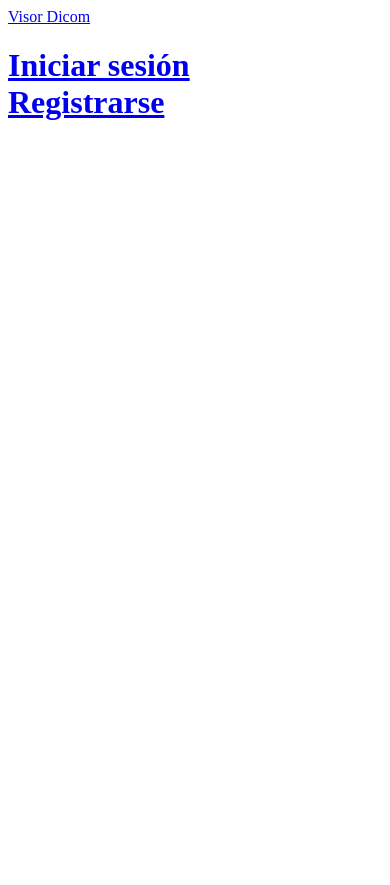
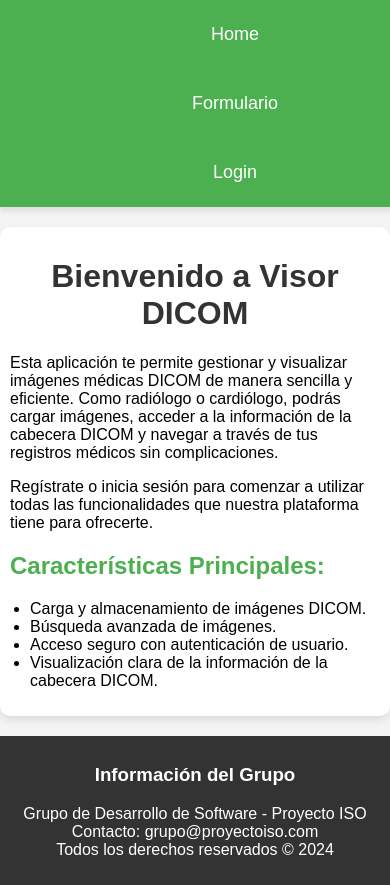
Before and after one commit to Vestermix/GRP-EMPANADAS-DE-SOFTWARE-2024-PROYINF, a Django app: page / in a window 390 px wide; the page is wider, and only the part inside the window is pictured. Before the commit the page ends 120 px from the top of that part, so only its background shows below. Run offline with Django 5.2, Linux system fonts and the light colour scheme.

Commit message:
Add files via upload

```diff
--- a/ArchivosProjectoDjango/ProjectoWebISO/settings.py
+++ b/ArchivosProjectoDjango/ProjectoWebISO/settings.py
@@ -116,7 +116,7 @@
 # Static files (CSS, JavaScript, Images)
 # https://docs.djangoproject.com/en/5.1/howto/static-files/
 
-STATIC_URL = 'static/'
+STATIC_URL = '/static/'
 
 # Default primary key field type
 # https://docs.djangoproject.com/en/5.1/ref/settings/#default-auto-field
--- /dev/null
+++ b/ArchivosProjectoDjango/visorDicom/static/css/cabecera.css
@@ -0,0 +1,38 @@
+/* Cabecera principal */
+
+/* Estilo para la cabecera */
+.header {
+    width: 100%;  /* La cabecera ocupa todo el ancho de la página */
+    background-color: #4CAF50;  /* Color de fondo verde */
+    padding: 10px 20px;  /* Espaciado interno */
+    box-shadow: 0 4px 6px rgba(0, 0, 0, 0.1);  /* Sombra ligera */
+    display: flex;
+    justify-content: center; /* Alinea los elementos dentro de la cabecera al centro */
+    gap: 20px;  /* Añade espacio entre los enlaces */
+}
+
+/* Estilos para los enlaces dentro de la cabecera */
+.header a {
+    color: white;  /* Color del texto blanco */
+    text-align: center;  /* Centrar el texto dentro del enlace */
+    padding: 14px 20px;  /* Espaciado interno para hacer los enlaces más grandes */
+    text-decoration: none;  /* Elimina el subrayado de los enlaces */
+    font-size: 18px;  /* Tamaño de fuente un poco más grande */
+}
+
+/* Efecto al pasar el cursor por encima de los enlaces */
+.header a:hover {
+    background-color: #45a049;  /* Cambia el color de fondo en hover */
+    border-radius: 4px;  /* Bordes redondeados en hover */
+}
+
+/* Para pantallas pequeñas */
+@media screen and (max-width: 600px) {
+    .header {
+        flex-direction: column;  /* Cambia a formato vertical en pantallas pequeñas */
+    }
+    .header a {
+        width: 100%;  /* Enlaces ocupan todo el ancho */
+        text-align: center;  /* Alinear texto al centro */
+    }
+}
--- /dev/null
+++ b/ArchivosProjectoDjango/visorDicom/static/css/home.css
@@ -0,0 +1,57 @@
+/* Estilos generales */
+body {
+    font-family: Arial, sans-serif;
+    background-color: #f4f4f4;
+    margin: 0;
+    padding: 0;
+}
+
+/* Estilo para el contenedor principal */
+.container {
+    max-width: 800px;
+    margin: 20px auto;
+    padding: 20px;
+    background-color: white;
+    border-radius: 10px;
+    box-shadow: 0 4px 8px rgba(0, 0, 0, 0.1);
+}
+
+/* Estilo para los encabezados */
+h1 {
+    text-align: center;
+    color: #333;
+}
+
+h2 {
+    color: #4CAF50;
+}
+
+/* Estilo para la lista */
+ul {
+    list-style-type: disc;
+    padding-left: 20px;
+}
+
+/* Estilo para el pie de página */
+.footer {
+    background-color: #333;
+    color: white;
+    text-align: center;
+    padding: 10px 0;
+    margin-top: 20px;
+    position: relative;
+    bottom: 0;
+    width: 100%;
+}
+
+.footer-content {
+    margin: 0 auto;
+    max-width: 800px;
+}
+
+/* Responsivo */
+@media screen and (max-width: 600px) {
+    .container {
+        padding: 10px;
+    }
+}
--- a/ArchivosProjectoDjango/visorDicom/templates/cabecera.html
+++ b/ArchivosProjectoDjango/visorDicom/templates/cabecera.html
@@ -4,11 +4,15 @@
     <meta charset="UTF-8">
     <meta name="viewport" content="width=device-width, initial-scale=1.0">
     <title>Cabecera</title>
+    {% load static %}
+    <link rel="stylesheet" href="{% static 'css/cabecera.css' %}">
 </head>
 
 <body>
     <div class="header">
-        <a href="/">Visor Dicom</a>
+        <a href="/">Home</a>
+        <a href="{% url 'formulario' %}">Formulario</a>
+        <a href="{% url 'login' %}">Login</a>
     </div>
 
     {% block content %}
--- a/ArchivosProjectoDjango/visorDicom/templates/home.html
+++ b/ArchivosProjectoDjango/visorDicom/templates/home.html
@@ -1,10 +1,40 @@
 {% extends "cabecera.html" %}
 
 {% block content %}
+<head>
+    <meta charset="UTF-8">
+    <meta name="viewport" content="width=device-width, initial-scale=1.0">
+    <title>Visor DICOM</title>
+    {% load static %}
+    <link rel="stylesheet" href="{% static 'css/home.css' %}">
+</head>
 
-<h1>
-    <a href="/login/">Iniciar sesión</a><br>
-    <a href="/formulario/">Registrarse</a>
-</h1>
+<div class="container">
+    <h1>Bienvenido a Visor DICOM</h1>
+    <p>
+        Esta aplicación te permite gestionar y visualizar imágenes médicas DICOM de manera sencilla y eficiente.
+        Como radiólogo o cardiólogo, podrás cargar imágenes, acceder a la información de la cabecera DICOM y navegar a través de tus registros médicos sin complicaciones.
+    </p>
+    <p>
+        Regístrate o inicia sesión para comenzar a utilizar todas las funcionalidades que nuestra plataforma tiene para ofrecerte.
+    </p>
+    <h2>Características Principales:</h2>
+    <ul>
+        <li>Carga y almacenamiento de imágenes DICOM.</li>
+        <li>Búsqueda avanzada de imágenes.</li>
+        <li>Acceso seguro con autenticación de usuario.</li>
+        <li>Visualización clara de la información de la cabecera DICOM.</li>
+    </ul>
+</div>
 
+<footer class="footer">
+    <div class="footer-content">
+        <h3>Información del Grupo</h3>
+        <p>
+            Grupo de Desarrollo de Software - Proyecto ISO<br>
+            Contacto: grupo@proyectoiso.com<br>
+            Todos los derechos reservados © 2024
+        </p>
+    </div>
+</footer>
 {% endblock %}
--- a/ArchivosProjectoDjango/visorDicom/templates/login.html
+++ b/ArchivosProjectoDjango/visorDicom/templates/login.html
@@ -7,6 +7,8 @@
     <meta charset="UTF-8">
     <meta name="viewport" content="width=device-width, initial-scale=1.0">
     <title>Iniciar Sesión</title>
+    {% load static %}
+    <link rel="stylesheet" href="{% static 'css/login.css' %}">
 </head>
 <body>
     <h2>Iniciar Sesión</h2>
--- a/ArchivosProjectoDjango/visorDicom/urls.py
+++ b/ArchivosProjectoDjango/visorDicom/urls.py
@@ -6,7 +6,8 @@
 urlpatterns = [
 
     path('', views.menuPrincipal, name='menu'),
-    path('formulario/', views.formulario, name='formulario'),
-    path('login/', views.login, name='login'),
+    path('formulario/', views.formulario, name='formulario'),  # URL para el formulario
+    path('login/', views.login, name='login'),  # URL para el login
     path('cabecera/', views.cabecera, name='cabecera'),
+    path('sesion/', views.sesion, name='sesion'),
 ]
--- a/ArchivosProjectoDjango/visorDicom/views.py
+++ b/ArchivosProjectoDjango/visorDicom/views.py
@@ -1,7 +1,8 @@
-from django.shortcuts import render
+from django.shortcuts import render, redirect
 from django.contrib.auth.forms import UserCreationForm
 from django.contrib.auth.models import User
 from django.http import HttpResponse
+from django.utils import timezone
 # Create your views here.
 def menuPrincipal(request):
     return render(request, 'home.html', {
@@ -15,7 +16,8 @@
         try:
             user = User.objects.get(username=username)
             if user.check_password(password):
-                return HttpResponse('Login exitoso')
+                user.last_login = timezone.now()
+                return redirect('sesion')
             else:
                 return HttpResponse('Contraseña incorrecta')
         except User.DoesNotExist:
@@ -29,24 +31,35 @@
     })
 
 def formulario(request):
-
     if request.method == 'GET':
-
         return render(request, 'formulario.html', {
             'form': UserCreationForm()
-        } )
+        })
     else:
-        if request.POST['password1'] == request.POST['password1']:
+        # Verificamos si las contraseñas coinciden
+        if request.POST['password1'] == request.POST['password2']:
             try:
-                user = User.objects.create_user(request.POST['username'], password=request.POST['password1'])
+                # Crear el usuario con nombre de usuario, correo y contraseña
+                user = User.objects.create_user(
+                    username=request.POST['username'],
+                    email=request.POST['email'],
+                    password=request.POST['password1']
+                )
+                user.last_login = timezone.now()
                 user.save()
-                return HttpResponse('Usuario creado')
-            except:
+                return redirect('sesion')
+            except Exception as e:
+                # Si ocurre un error (por ejemplo, el usuario ya existe)
                 return render(request, 'formulario.html', {
                     'form': UserCreationForm(),
-                    'error': 'El usuario ya existe'
+                    'error': 'El usuario o correo ya existe'
                 })
-        return render(request, 'formulario.html', {
-            'form': UserCreationForm(),
-            'error': 'la contraseña no coincide'
-        })
+        else:
+            # Si las contraseñas no coinciden
+            return render(request, 'formulario.html', {
+                'form': UserCreationForm(),
+                'error': 'Las contraseñas no coinciden'
+            })
+
+def sesion(request):
+    return render(request, 'sesion.html')
```
Also changed, not shown: ArchivosProjectoDjango/visorDicom/static/css/formulario.css (added, +58 -0 lines), ArchivosProjectoDjango/visorDicom/static/css/login.css (added, +87 -0 lines), ArchivosProjectoDjango/visorDicom/templates/formulario.html (+38 -11 lines), ArchivosProjectoDjango/visorDicom/templates/sesion.html (added, +23 -0 lines), ArchivosProjectoDjango/visorDicom/tests.py (+77 -1 lines), ArchivosProjectoDjango/db.sqlite3.
